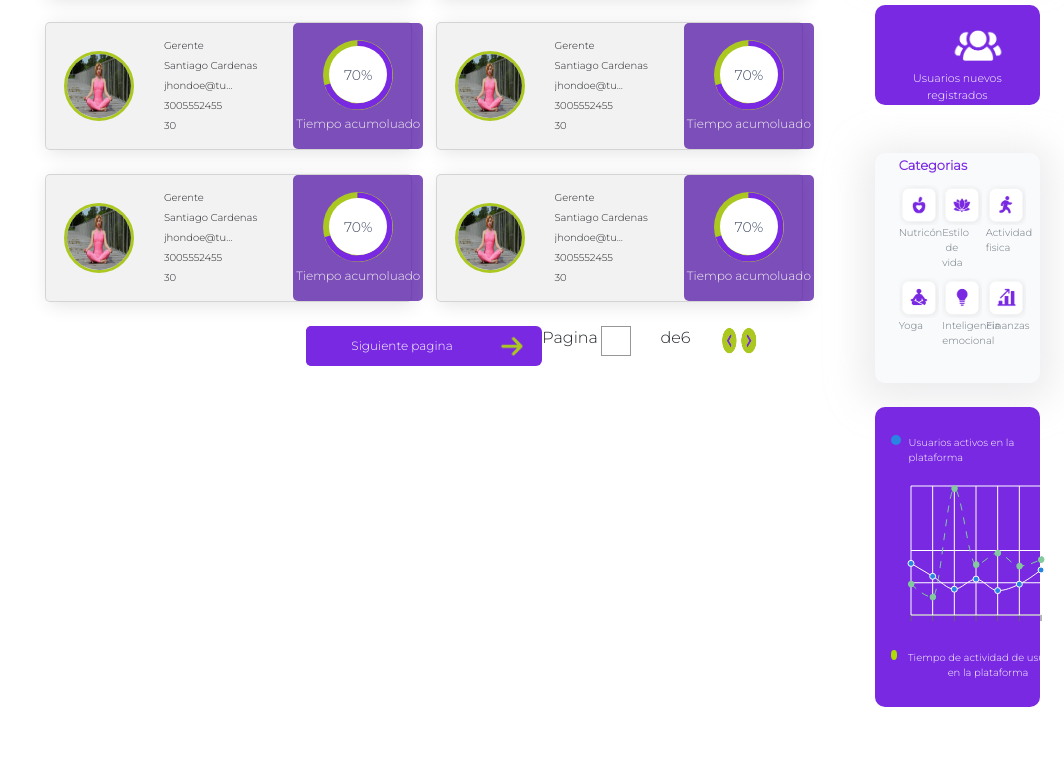
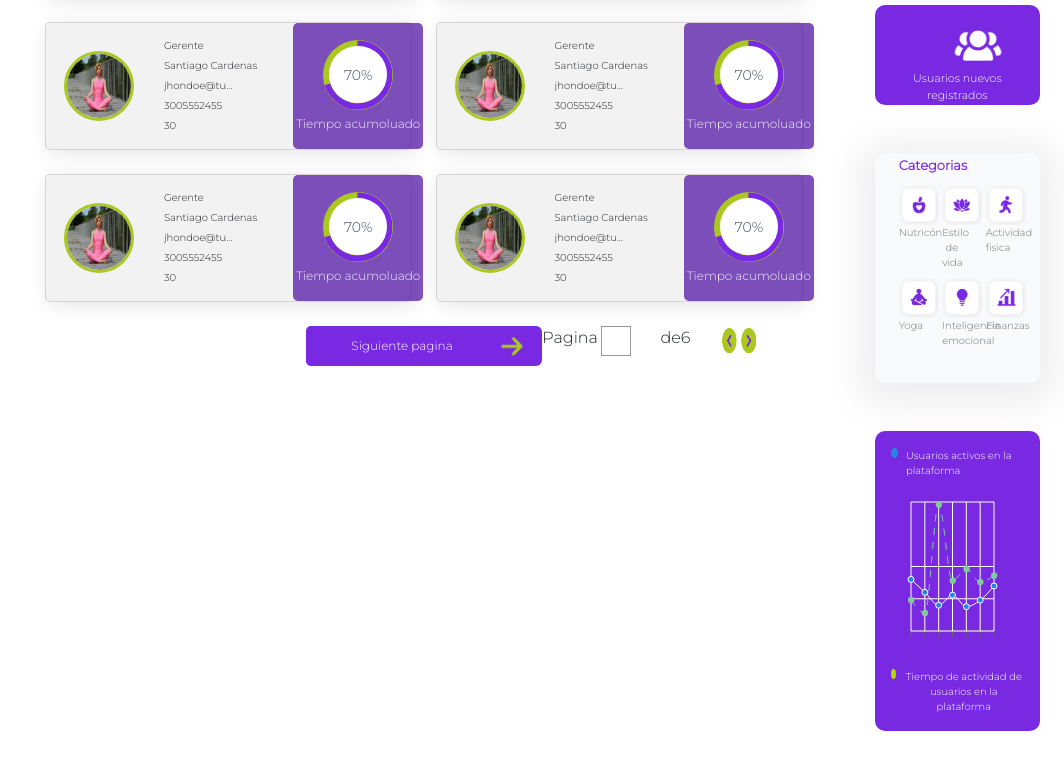
Before and after one commit to anfemoca19/proyecto_impacta, a React (Create React App) app: page /users in a window 1280 px wide. Shown: the part 456-1226 px from the top of the page, without its empty margins (216-1280 px from the left). Before the commit the page ends 1203 px from the top, so only its background shows below. Built offline with nearby package versions, Linux system fonts and the light colour scheme.

Commit message:
stilos para la chart

```diff
--- a/src/components/GraphUsers/graphUsers.jsx
+++ b/src/components/GraphUsers/graphUsers.jsx
@@ -38,11 +38,10 @@ export default function GraphUsers() {
   return (
     <div
       className={clsx(
-        "container-fluid d-flex align-items-center mb-3 p-3",
+        "mt-5 container-fluid  align-items-center mb-3 p-3",
         styles["container-account-graph"]
       )}
     >
-      <div className={clsx("row")}>
       <div className={clsx("d-flex mb-3")}>
         <CircleColor className={clsx("me-2", "circle-blue-sm")} />
         <span className={clsx(styles["style-font-chart"])}>
@@ -95,6 +94,5 @@ export default function GraphUsers() {
         </span>
       </div>
     </div>
-    </div>
   );
 }
--- a/src/components/GraphUsers/graphUsers.module.scss
+++ b/src/components/GraphUsers/graphUsers.module.scss
@@ -1,9 +1,12 @@
 .container-account-graph {
+  display: flex;
+  flex-wrap: wrap;
   background-color: #7929e2;
   color: white;
   border-radius: 10px;
   height: 300px;
 }
+
 .style-graph-colaboradores{
   width: 204px;
   height: 169px;
```
Lines whose indentation alone changed are shown as unchanged.
